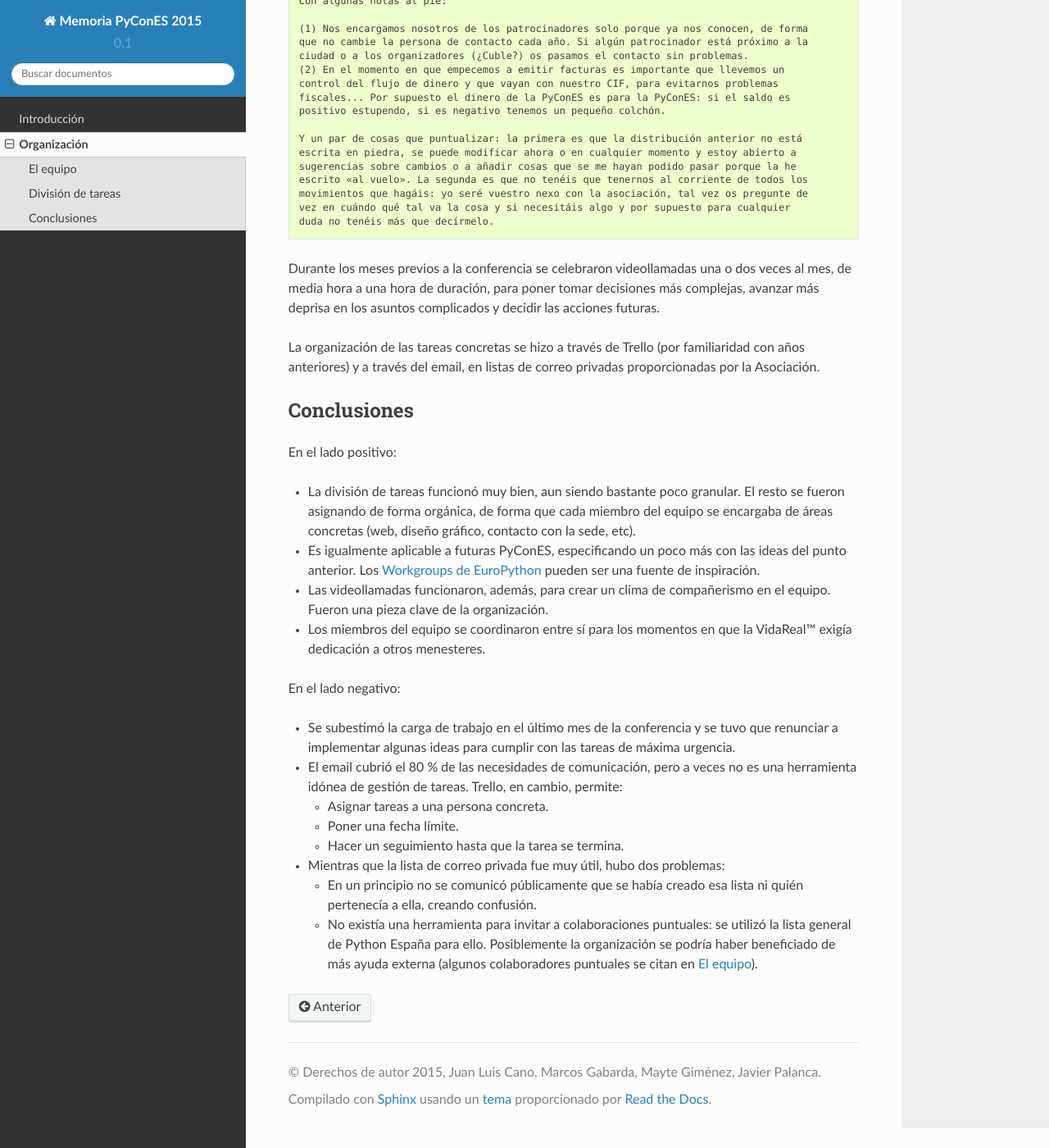
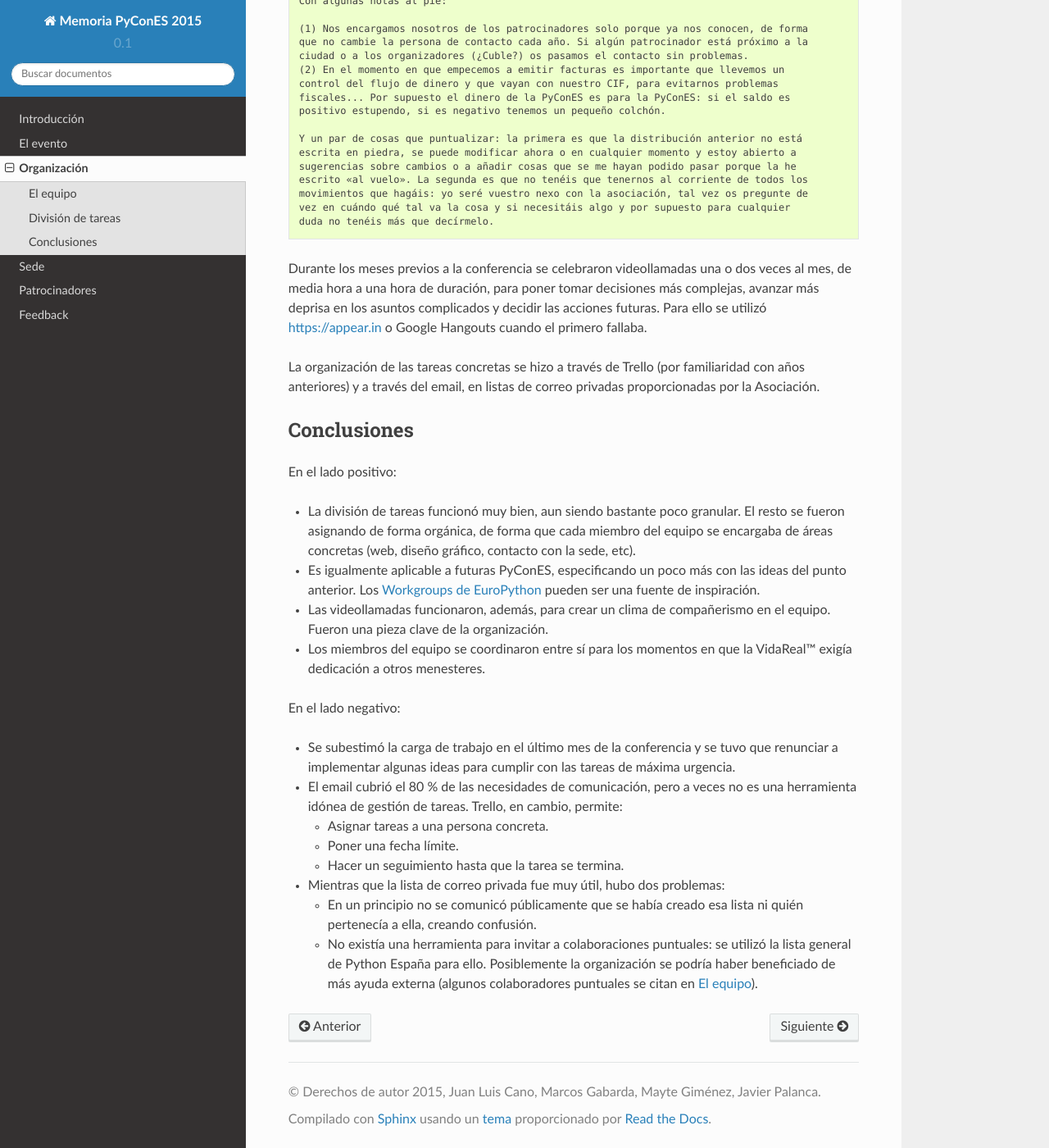
Before and after one commit to python-spain/postmortem-pycones2015, a Sphinx documentation site: the page built from source/organizacion.rst, in a window 1280 px wide and 1400 px high, scrolled down 1403 px. Shown: the whole window at 82% size. Built offline with Sphinx 7.4.7 and the Read the Docs theme 2.0.0, drawn with Linux system fonts in a browser that asks for light colours.

Commit message:
WIP: Progreso con las primeras secciones

```diff
--- /dev/null
+++ b/source/feedback.rst
@@ -0,0 +1,6 @@
+.. _Feedback:
+
+Feedback
+========
+
+.. todo:: No se pasó una encuesta a los asistentes
--- a/source/index.rst
+++ b/source/index.rst
@@ -23,4 +23,8 @@ Contenidos
    :maxdepth: 2
 
    introduccion
+   evento
    organizacion
+   sede
+   patrocinadores
+   feedback
--- a/source/organizacion.rst
+++ b/source/organizacion.rst
@@ -85,7 +85,7 @@ se propuso dicha división::
 
 Durante los meses previos a la conferencia se celebraron videollamadas una o dos veces al mes, de media hora a una
 hora de duración, para poner tomar decisiones más complejas, avanzar más deprisa en los asuntos complicados y decidir
-las acciones futuras.
+las acciones futuras. Para ello se utilizó https://appear.in o Google Hangouts cuando el primero fallaba.
 
 La organización de las tareas concretas se hizo a través de Trello (por familiaridad con años anteriores) y a través
 del email, en listas de correo privadas proporcionadas por la Asociación.
--- /dev/null
+++ b/source/sede.rst
@@ -0,0 +1,4 @@
+Sede
+====
+
+.. todo:: Elección de la sede
```
Also changed, not shown: source/evento.rst (added, +52 -0 lines), source/patrocinadores.rst (added, +26 -0 lines).
